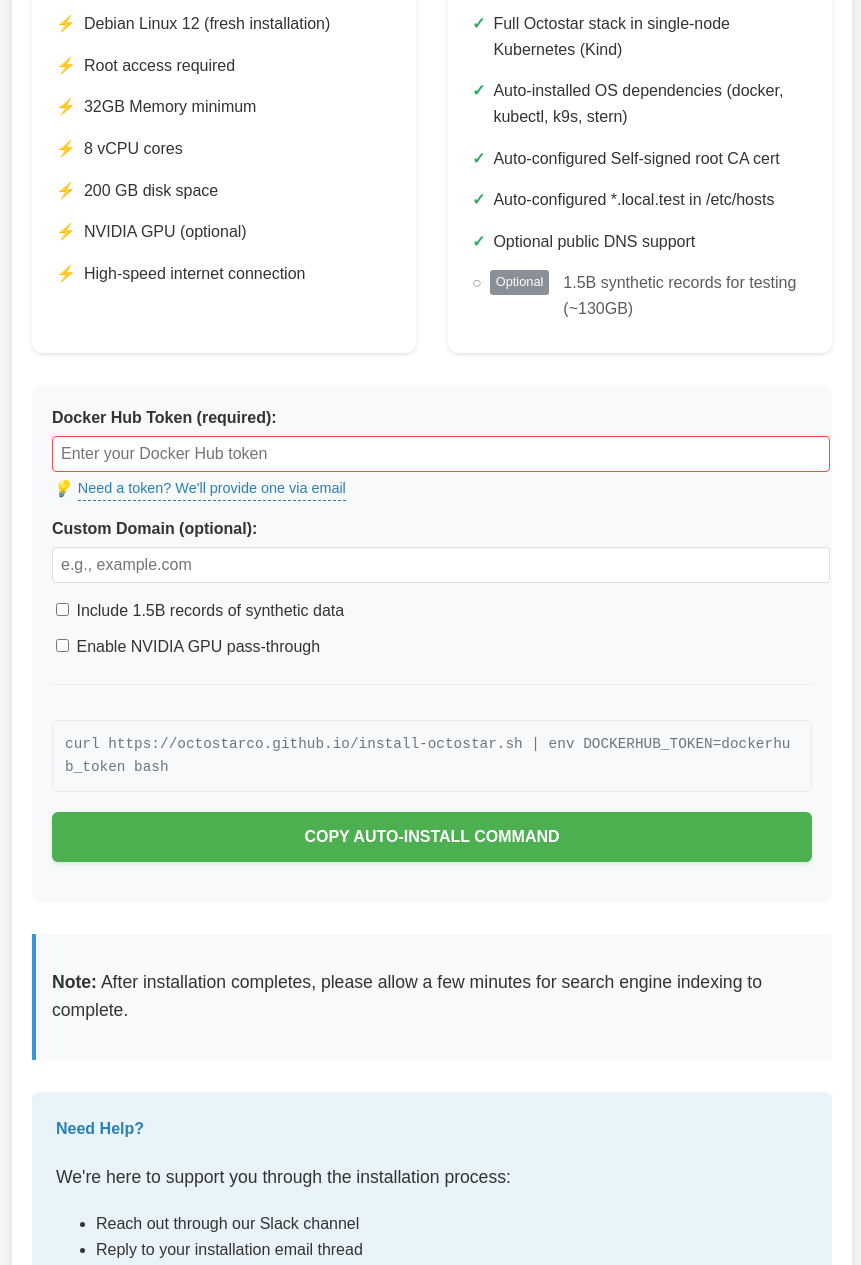
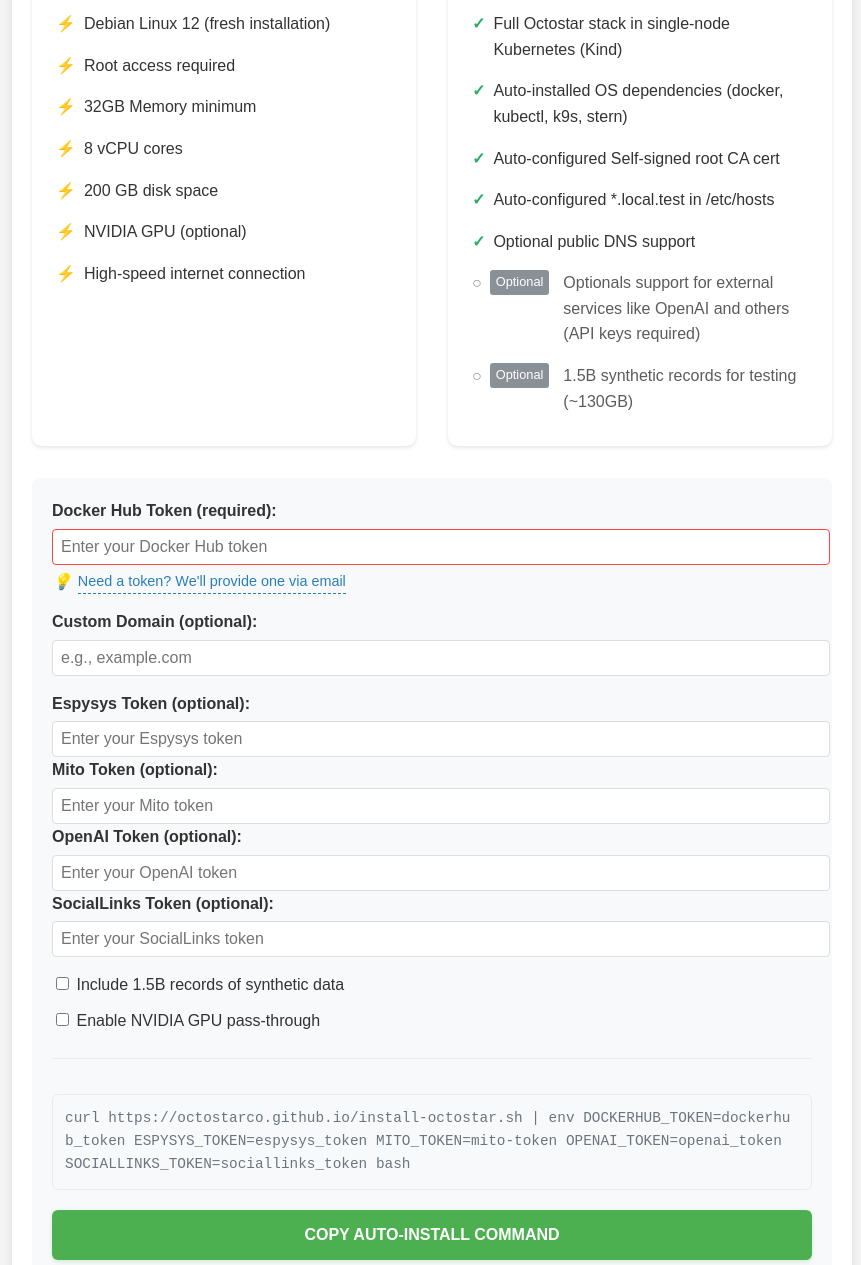
Before and after one commit to Octostarco/Octostarco.github.io, a plain HTML site: page index.html in a window 1280 px wide. Shown: the part 404-1669 px from the top of the page, without its empty margins (208-1069 px from the left). Drawn offline with Linux system fonts and the light colour scheme.

Commit message:
feat: inject api secrets from web page (#2)

```diff
--- a/index.html
+++ b/index.html
@@ -45,6 +45,10 @@
                 <li>Optional public DNS support</li>
                 <li class="optional-feature">
                     <span class="optional-badge">Optional</span>
+                    Optionals support for external services like OpenAI and others (API keys required)
+                </li>
+                <li class="optional-feature">
+                    <span class="optional-badge">Optional</span>
                     1.5B synthetic records for testing (~130GB)
                 </li>
             </ul>
@@ -58,7 +62,7 @@
                    id="dockerhub-token"
                    required
                    placeholder="Enter your Docker Hub token"
-                   onchange="updateCommand()">
+                   onchange="updateCommand()" />
 
             <div class="token-help">
                 <i>💡</i>
@@ -80,7 +84,33 @@
             <input type="text" id="domain-name"
                    pattern="^([a-zA-Z0-9]-?)*[a-zA-Z0-9]\.[a-zA-Z0-9].*$"
                    placeholder="e.g., example.com"
-                   onchange="updateCommand()">
+                   onchange="updateCommand()" />
+        </div>
+
+        <div class="form-group secrets-group">
+            <label for="espysys-token">Espysys Token (optional):</label>
+            <input type="password"
+                   id="espysys-token"
+                   placeholder="Enter your Espysys token"
+                   onchange="updateCommand()" />
+
+            <label for="mito-token">Mito Token (optional):</label>
+            <input type="password"
+                    id="mito-token"
+                    placeholder="Enter your Mito token"
+                    onchange="updateCommand()" />
+
+            <label for="openai-token">OpenAI Token (optional):</label>
+            <input type="password"
+                    id="openai-token"
+                    placeholder="Enter your OpenAI token"
+                    onchange="updateCommand()" />
+
+            <label for="sociallinks-token">SocialLinks Token (optional):</label>
+            <input type="password"
+                    id="sociallinks-token"
+                    placeholder="Enter your SocialLinks token"
+                    onchange="updateCommand()" />
         </div>
 
         <div class="checkbox-group">
--- a/index.js
+++ b/index.js
@@ -1,5 +1,9 @@
 function updateCommand() {
-    const token = document.getElementById('dockerhub-token').value.trim() || 'dockerhub_token';
+    const dockerhub_token = document.getElementById('dockerhub-token').value.trim() || 'dockerhub_token';
+    const espysys_token = document.getElementById('espysys-token').value.trim() || 'espysys_token';
+    const mito_token = document.getElementById('mito-token').value.trim() || 'mito-token';
+    const openai_token = document.getElementById('openai-token').value.trim() || 'openai_token';
+    const sociallinks_token = document.getElementById('sociallinks-token').value.trim() || 'sociallinks_token';
     const domain = document.getElementById('domain-name').value.trim();
     const syntheticData = document.getElementById('synthetic-data').checked;
     const gpuPassthrough = document.getElementById('gpu-passthrough').checked;
@@ -7,7 +11,11 @@
     // Build command parts array
     const commandParts = [
         'curl https://octostarco.github.io/install-octostar.sh | env',
-        `DOCKERHUB_TOKEN=${token}`
+        `DOCKERHUB_TOKEN=${dockerhub_token}`,
+        `ESPYSYS_TOKEN=${espysys_token}`,
+        `MITO_TOKEN=${mito_token}`,
+        `OPENAI_TOKEN=${openai_token}`,
+        `SOCIALLINKS_TOKEN=${sociallinks_token}`
     ];
 
     if (domain) {
```
Also changed, not shown: 1 other file.
